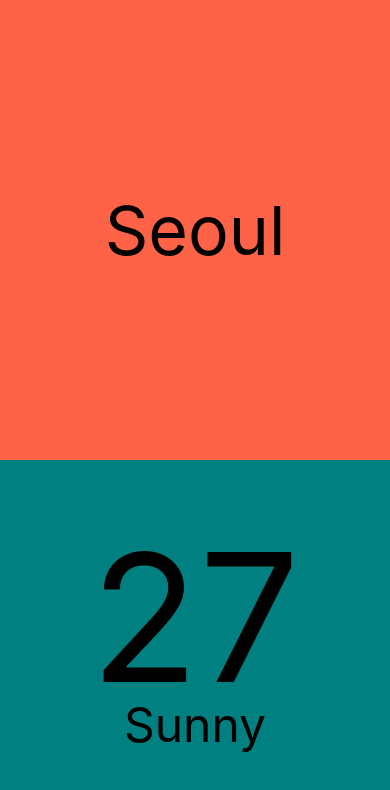
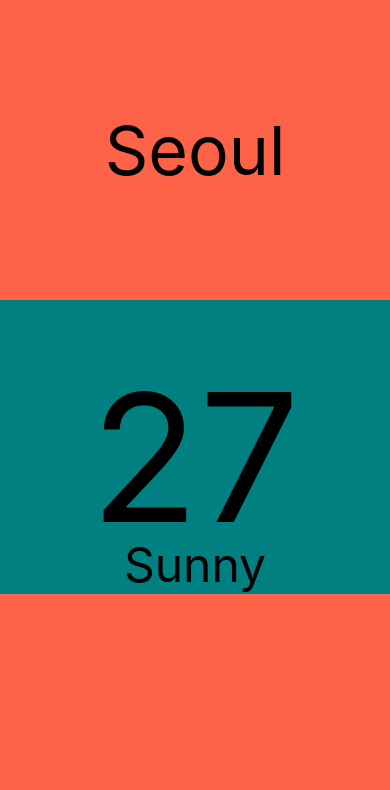
Before and after one commit to wonjangcloud9/weather-prac, a React Native app: screen / in a window 390 px wide. Shown: the top 790 px of the page. Built offline with nearby package versions, Linux system fonts and the light colour scheme.

Commit message:
scroll style

```diff
--- a/App.js
+++ b/App.js
@@ -1,6 +1,15 @@
 import { StatusBar } from "expo-status-bar";
 import reactDom from "react-dom";
-import { StyleSheet, Text, View, Image, ScrollView } from "react-native";
+import {
+  StyleSheet,
+  Dimensions,
+  Text,
+  View,
+  Image,
+  ScrollView,
+} from "react-native";
+
+const { width: SCREEN_WIDTH } = Dimensions.get("window");
 
 export default function App() {
   return (
@@ -8,7 +17,12 @@ export default function App() {
       <View style={styles.city}>
         <Text style={styles.cityName}>Seoul</Text>
       </View>
-      <ScrollView style={styles.weather}>
+      <ScrollView
+        horizontal
+        pagingEnabled
+        showsHorizontalScrollIndicator={false}
+        contentContainerStyle={styles.weather}
+      >
         <View style={styles.day}>
           <Text style={styles.temp}>27</Text>
           <Text style={styles.description}>Sunny</Text>
@@ -43,12 +57,9 @@ const styles = StyleSheet.create({
   cityName: {
     fontSize: 68,
   },
-  weather: {
-    flex: 3,
-    backgroundColor: "teal",
-  },
+  weather: { backgroundColor: "tomato" },
   day: {
-    flex: 1,
+    width: SCREEN_WIDTH,
     backgroundColor: "teal",
 
     alignItems: "center",
```
